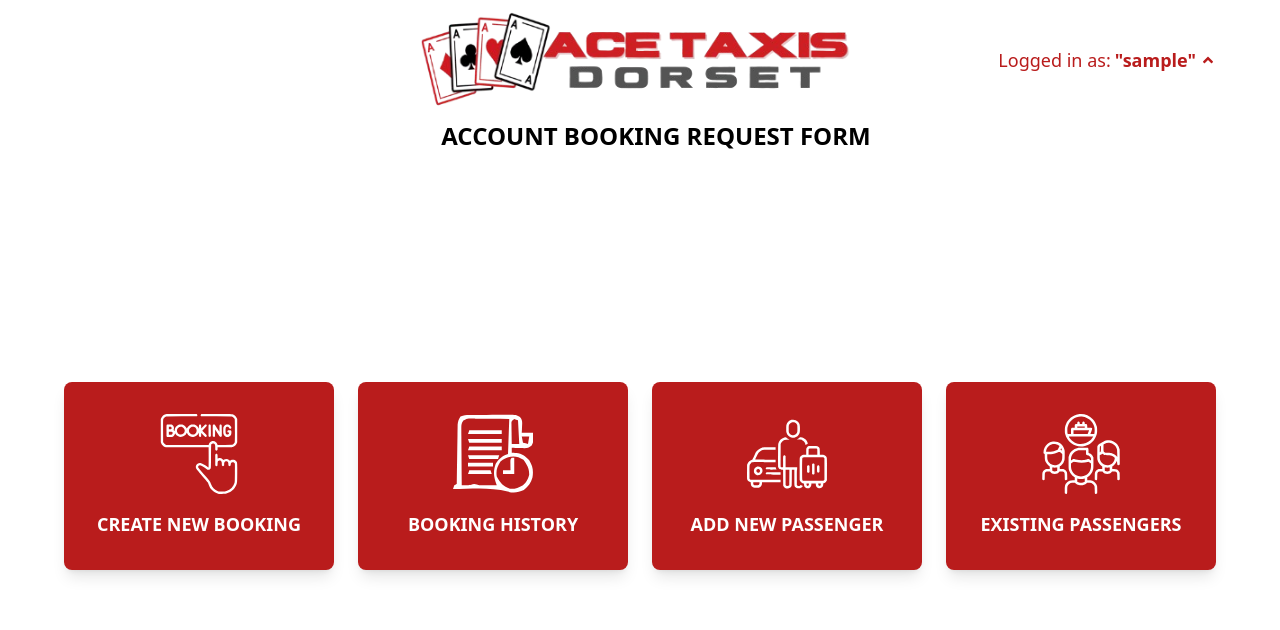
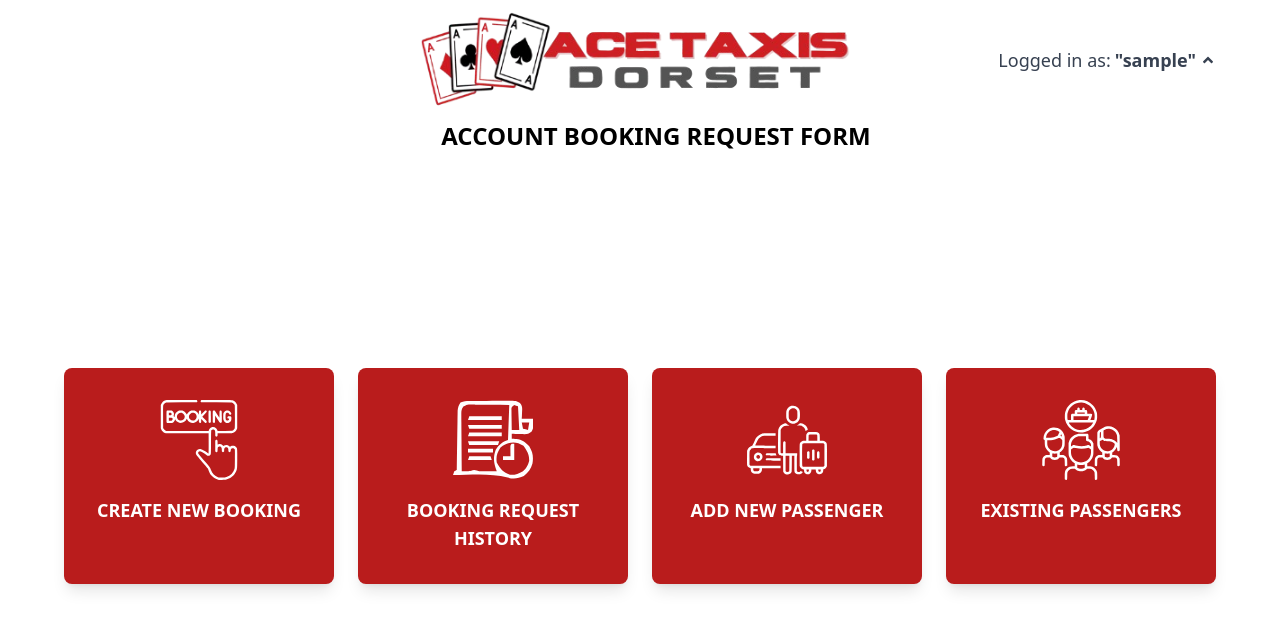
Before and after one commit to BackendCoders/Passenger-Web-booker, a React (Vite) app: page / in a window 1280 px wide. Shown: the top 630 px of the page. Built offline with nearby package versions, Linux system fonts and the light colour scheme; no server answers; sample sign-in values are in the browser's storage.

Commit message:
updated header color and name

```diff
--- a/src/components/Common/header.jsx
+++ b/src/components/Common/header.jsx
@@ -37,7 +37,7 @@ const Header = () => {
 		'/passengerlist': ' PASSENGER LIST',
 		'/existingPassengers': ' EXISTING PASSENGERS',
 		'/createbookingform': ' CREATE BOOKING FORM',
-		'/bookinghistory': ' BOOKING HISTORY',
+		'/bookinghistory': '  BOOKING REQUEST HISTORY',
 		'/confirmation': ' CONFIRMATION',
 	};
 
@@ -67,7 +67,7 @@ const Header = () => {
 					className='space-x-1 cursor-pointer'
 					onClick={() => setDropdownOpen(!dropdownOpen)} // Toggle dropdown
 				>
-					<p className='text-red-700 flex items-center'>
+					<p className='text-gray-700 flex items-center'>
 					<span className="hidden sm:inline text-lg md:text-lg">Logged in as:</span> {/* Hide on mobile, show on larger screens */}
 					<span className='font-semibold ml-1 text-sm md:text-lg'>{fullName}</span>
 						<FaAngleDown
--- a/src/components/booking/BookingDashboard.jsx
+++ b/src/components/booking/BookingDashboard.jsx
@@ -75,7 +75,7 @@ const BookingDashboard = () => {
 							className='w-12 h-12 sm:w-20 sm:h-20 mb-3 sm:mb-4 group-hover:scale-110 group-hover:filter transition-transform duration-300'
 						/>
 						<span className='font-semibold text-xs sm:text-lg text-center'>
-							BOOKING HISTORY
+						BOOKING REQUEST HISTORY
 						</span>
 					</button>
 
```
